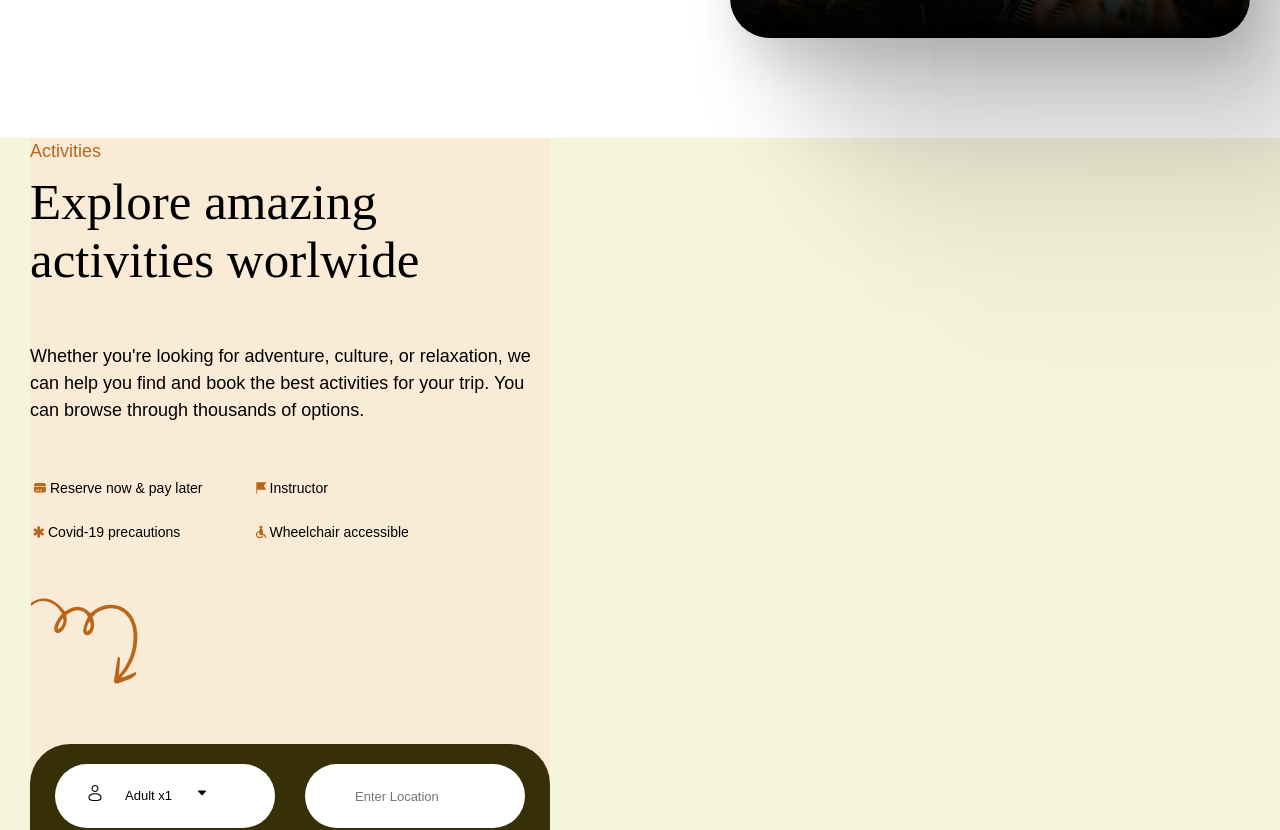
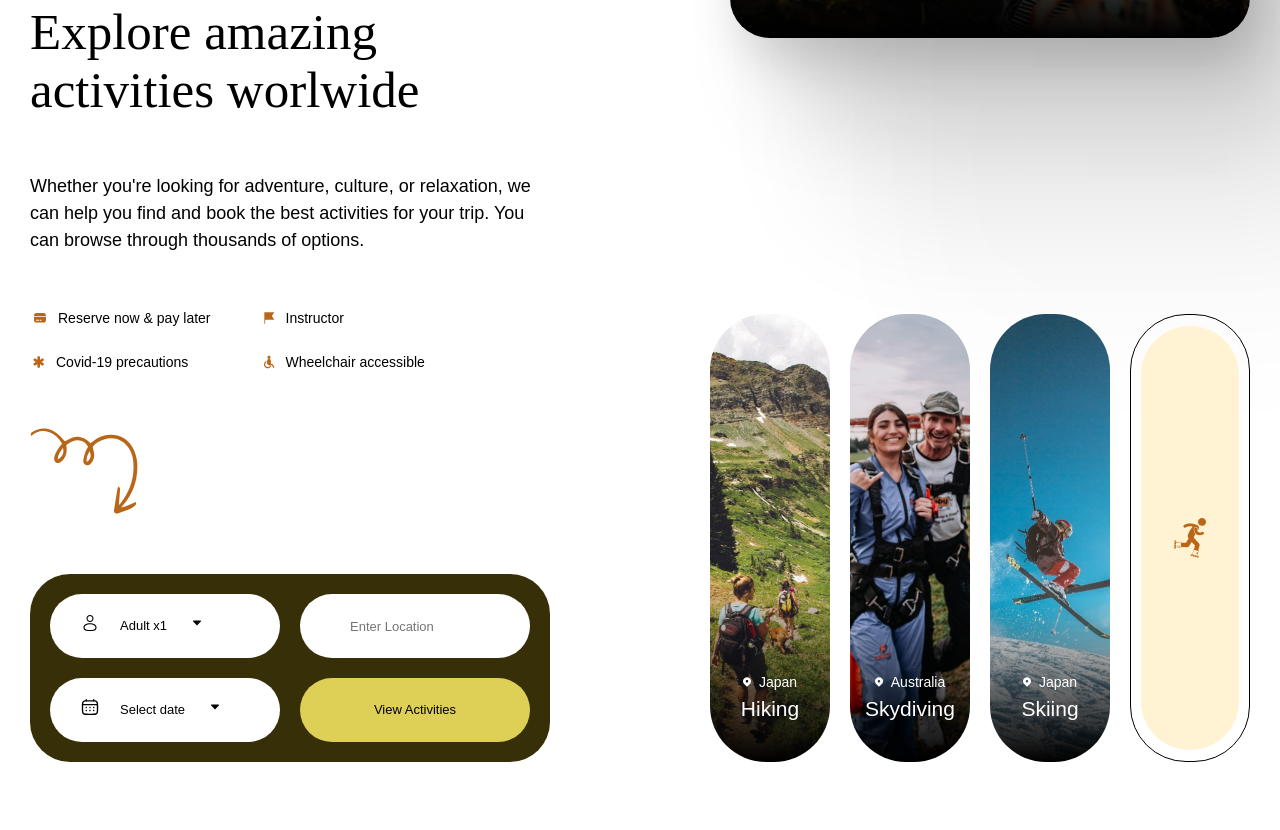
Before and after one commit to mo-abdullah94/ease-travel, a React (Create React App) app: page / in a window 1280 px wide. Shown: the part 2940-3770 px from the top of the page. After the commit the page ends 3702 px from the top, so only its background shows below. Built offline with nearby package versions, Linux system fonts and the light colour scheme; a web font is replaced by a local one.

Commit message:
finished activities right section

```diff
--- a/src/App.js
+++ b/src/App.js
@@ -504,7 +504,7 @@ function App() {
           </section>
 
           <section className='act-section'>
-            <div className='container'>
+            <div className='container flex-jc-sb flex-ai-fe'>
 
               <div className='act-left flex-col flex-jc-fs'>
 
@@ -566,7 +566,7 @@ function App() {
 
                 </div>
 
-                <div className='act-search flex-jc-sa'>
+                <div className='act-search flex-jc-sb'>
 
                     <div className='white-button flex-ai-c flex-jc-fs'>
                       <span>
@@ -607,7 +607,7 @@ function App() {
                       </span>
                     </div>
 
-                    <div className='accent-button b3 flex-ai-c flex-jc-c'>
+                    <div className='accent-button flex-ai-c flex-jc-c'>
                       <p className='b4'>View Activities</p>
                     </div>
 
@@ -617,7 +617,8 @@ function App() {
 
               <div className='act-right flex-ai-c'>
 
-                <div className='act-wrapper'>
+                <div className='act-wrapper Hiking flex-jc-c flex-ai-fe'>
+                  <div className='flex-col flex-ai-c'>
                     <div className='wrapper-loc flex-ai-c'>
                       <span>
                         <svg width="8" height="10" viewBox="0 0 8 10" fill="none" xmlns="http://www.w3.org/2000/svg">
@@ -628,8 +629,10 @@ function App() {
                     </div>
                     <p className='t2'>Hiking</p>
                   </div>
+                </div>
 
-                <div className='act-wrapper'>
+                <div className='act-wrapper Skydiving flex-jc-c flex-ai-fe'>
+                  <div className='flex-col flex-ai-c'>
                     <div className='wrapper-loc flex-ai-c'>
                       <span>
                         <svg width="8" height="10" viewBox="0 0 8 10" fill="none" xmlns="http://www.w3.org/2000/svg">
@@ -640,8 +643,10 @@ function App() {
                     </div>
                     <p className='t2'>Skydiving</p>
                   </div>
+                </div>
 
-                <div className='act-wrapper'>
+                <div className='act-wrapper Skiing flex-jc-c flex-ai-fe'>
+                  <div className='flex-col flex-ai-c'>
                     <div className='wrapper-loc flex-ai-c'>
                       <span>
                         <svg width="8" height="10" viewBox="0 0 8 10" fill="none" xmlns="http://www.w3.org/2000/svg">
@@ -652,9 +657,10 @@ function App() {
                     </div>
                     <p className='t2'>Skiing</p>
                   </div>
+                </div>
 
-                <div className='act-wrapper'>
-                  <span>
+                <div className='act-btn flex-ai-c flex-jc-c'>
+                  <span className='flex-ai-c flex-jc-c'>
                     <svg width="32" height="40" viewBox="0 0 32 40" fill="none" xmlns="http://www.w3.org/2000/svg">
                       <path d="M31.2176 6.25265C32.5264 4.51209 32.154 2.05657 30.3858 0.768099C28.6176 -0.520375 26.1232 -0.153888 24.8144 1.58667C23.5056 3.32723 23.878 5.78275 25.6462 7.07122C27.4144 8.3597 29.9088 7.99321 31.2176 6.25265Z" fill="#BA6619"/>
                       <path d="M23.0518 11.3027C23.0514 11.1711 23.0562 11.066 23.0606 10.9989C23.0626 10.9656 23.0647 10.9417 23.066 10.9285C23.066 10.9264 23.0661 10.9247 23.0663 10.9233C23.0665 10.9215 23.0667 10.9196 23.0668 10.9179C23.0668 10.918 23.0668 10.9177 23.0668 10.9179C23.1499 10.1549 22.5912 9.46814 21.8159 9.3829C21.0382 9.29749 20.3377 9.84848 20.2509 10.614C20.2465 10.6547 20.2189 10.9095 20.2184 11.3029C20.2263 12.0768 20.3012 13.397 21.0169 14.7113C21.3766 15.3632 21.9256 16.0129 22.7031 16.4781C23.4743 16.9442 24.4428 17.2043 25.5399 17.2043C25.5452 17.2043 25.5507 17.2043 25.556 17.2043C26.5791 17.2032 27.7207 16.9941 29.0306 16.552C29.7708 16.3019 30.1645 15.509 29.9108 14.7805C29.6567 14.0521 28.8512 13.6643 28.1113 13.9142C27.0229 14.2827 26.1781 14.4157 25.556 14.415C24.8791 14.412 24.4727 14.2712 24.179 14.0976C23.7492 13.8398 23.4711 13.4204 23.2825 12.8647C23.0985 12.3198 23.0495 11.694 23.0518 11.3027Z" fill="#BA6619"/>
--- a/src/scss/style.scss
+++ b/src/scss/style.scss
@@ -549,13 +549,15 @@
     .act-section {
 
       min-height: rem(778);
-      background-color: beige;
+      margin-top: rem(-170);
 
       .container {
 
+        gap: rem(40);
+        flex-wrap: wrap;
+
         .act-left {
           max-width: rem(520);
-          background-color: antiquewhite;
           gap: rem(54);
 
           .act-heading {
@@ -575,9 +577,12 @@
               gap: rem(50);
               flex-wrap: wrap;
 
+              .option {
+                gap: rem(8);
+              }
+
               .flex-col {
                 gap: rem(18);
-              }
               }
           }
 
@@ -588,7 +593,6 @@
               //width: rem(20);
               gap: rem(20);
               flex-wrap: wrap;
-            //flex-shrink: inherit;
               padding: rem(20);
               width: fit-content;
 
@@ -597,6 +601,8 @@
                 height: rem(64);
                 gap: rem(20);
                 padding: rem(5) rem(30);
+                // flex-shrink: 0;
+                flex-grow: 1;
 
                 input {
                   outline: none;
@@ -619,6 +625,77 @@
 
           }
 
+        }
+
+        .act-right {
+          max-width: rem(660);
+          gap: rem(20);
+          flex-wrap: wrap;
+
+          .act-wrapper {
+            width: rem(120);
+            height: rem(448);
+            color: var(--white);
+            background-image: url("../assets/act-hiking.png");
+            background-position: center;
+            background-repeat: no-repeat;
+            background-size: cover;
+            border-radius: rem(56);
+            transition: all 300ms ease;
+
+            .wrapper-loc {
+              gap: rem(8);
+            }
+
+            & > div {
+              width: 75%;
+              height: 20%;
+            }
+
+            &:hover {
+              width: rem(240);
+              border-radius: rem(40);
+              cursor: pointer;
+              transition: all 300ms ease;
+
+              & > div {
+                width: 75%;
+                height: 20%;
+              }
+
+            }
+          }
+
+          .Skydiving {
+            background-image: url("../assets/act-skydiving.png");
+          }
+
+          .Skiing {
+            background-image: url("../assets/act-skiing.png");
+          }
+
+          .act-btn {
+            width: rem(120);
+            height: rem(448);
+            background-color: transparent;
+            border-radius: rem(56);
+            border: rem(1) solid var(--black);
+
+            span {
+              width: rem(98);
+              height: rem(424);
+              background-color: var(--background);
+              border-radius: rem(49);
+            }
+
+            &:hover {
+              cursor: pointer;
+            }
+
+          }
+        }
+
+
 
       }
     }
```
Lines whose indentation alone changed are shown as unchanged.
